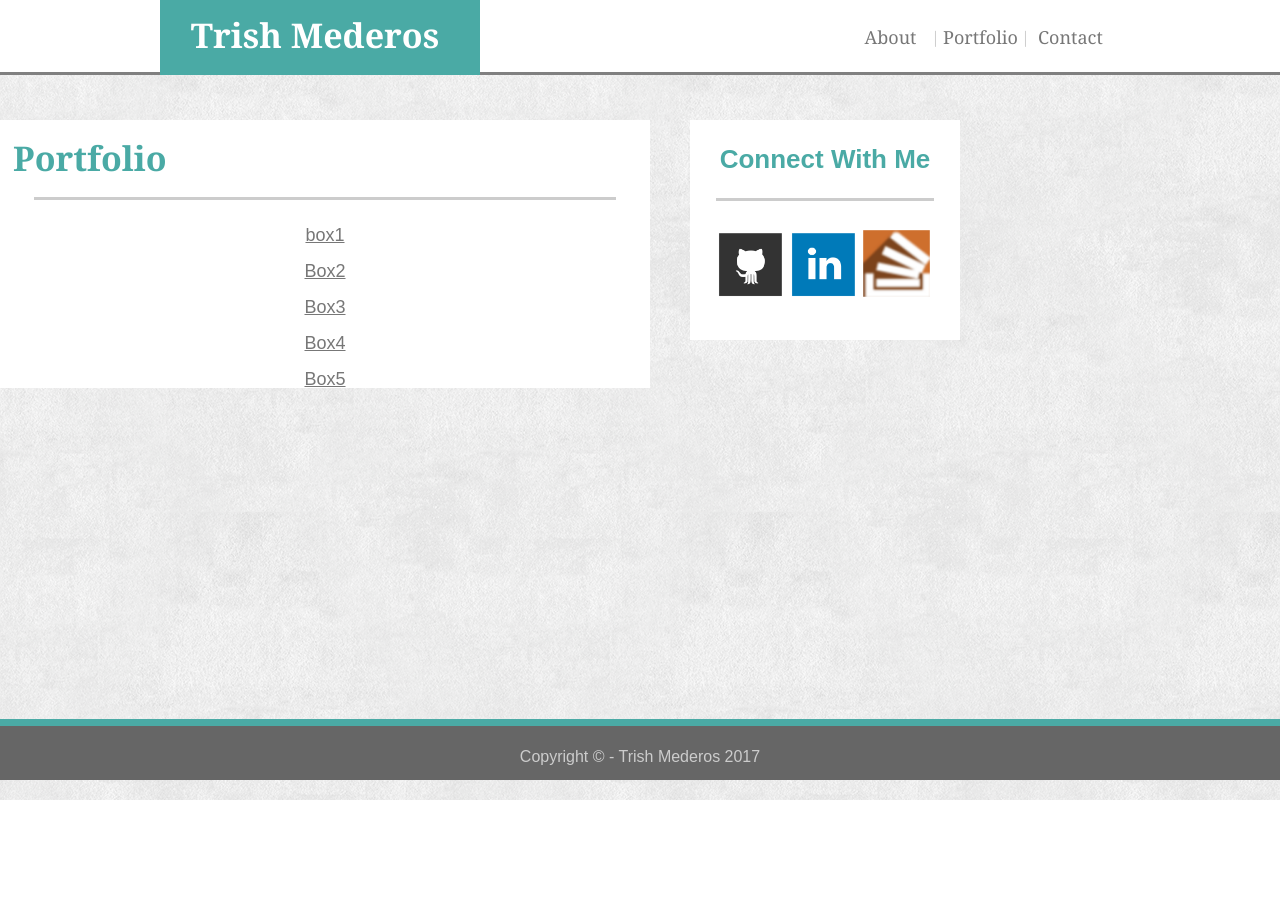
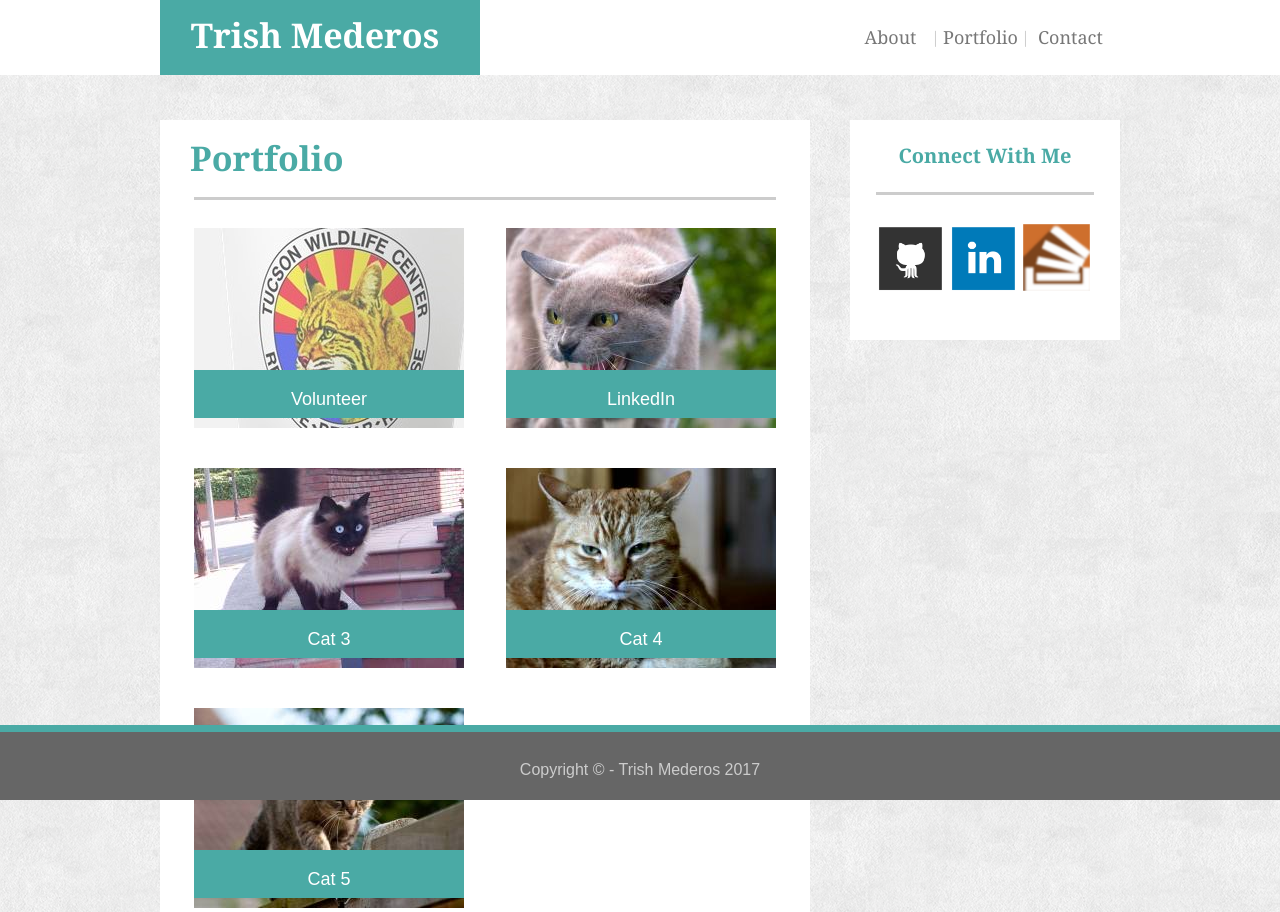
Before and after one commit to tmederos/Basic-Portfolio, a plain HTML site: page portfolio.html in a window 1280 px wide. Shown: the top 912 px of the page. Before the commit the page ends 800 px from the top, so only its background shows below. Drawn offline with Linux system fonts and the light colour scheme.

Commit message:
Final version of Homework

```diff
--- a/assets/css/style.css
+++ b/assets/css/style.css
@@ -12,12 +12,9 @@ body {
   line-height: 32px;
   background: #ffffff;
   background: url(../images/extra_clean_paper.png);
-
-  width: 960px;
   height: auto;
   line-height: 1
 }
-
 
 header {
   position: fixed;
@@ -28,7 +25,7 @@ header {
   height: 75px;
   width: 100%;
   margin: 0 auto;
-  border-bottom: solid grey;
+  border-bottom: #dddddd;
 }
 
 .menuBar {
@@ -72,10 +69,19 @@ h1 {
 h2 {
     font-family: 'Georgia', Times, Times New Roman, serif;
     display: block;
-    margin: 13px;
+    margin: 13px 30px 13px;
     text-align: left;
     color: #4aaaa5;
 }
+h3 {
+    font-family: 'Georgia', Times, Times New Roman, serif;
+    font-size: 20px;
+    font-weight: bold;
+    margin: 26px;
+    color: #4aaaa5;
+}
+
+
 #myName {
     position: relative;
     background: #4aaaa5;
@@ -92,17 +98,17 @@ h2 {
     margin-top: 120px;
 }
 
-#about, #contact {
+#about, #contact, #portfolio {
   float: left;
   position: relative;
   left: 0;
   width: 650px;
   margin-right: 40px;
   background: #ffffff;
-  margin-bottom: 100px;
+  margin-bottom: 125px;
 }
 
-#about hr, #contact hr {
+#about hr, #contact hr, #portfolio hr {
   margin-left: 34px;
   margin-right: 34px;
   background: #cccccc;
@@ -111,25 +117,42 @@ h2 {
   overflow: hidden;
 }
 #contact form {
-    margin: 20px;
-    margin-left: 34px;
-    color: color: #777777;
-    font-size: 21px;
+    float: left;
+    margin: 0px 20px 20px 34px;
+    color: #777777;
+    font-size: 18px;
 }
 #contact p {
-    margin-top: 25px;
+   float: left;
+   margin-top: 25px;
+   color: #777777;
+   font-size: 18px;
+  }
+
+#about p {
+    margin: 20px;
+    color: #777777;
+    font-size: 20px;
+    line-height: 1.2;
+    background: #ffffff;
+    text-align: left;
 }
 #contact textarea {
+    float: left;
     width: 575px;
     height: 120px;
     margin-top: 10px;
     border: #dddddd solid 1px;
+
 }
 input {
+    float: left;
     width: 575px;
-    height: 24px;
+    height: 30px;
     margin-top: 10px;
+    text-align: left
 }
+
 #submit {
     width: 150px;
     height: 50px;
@@ -138,6 +161,7 @@ input {
     color: white;
     font-size: 21px;
     border: none;
+    text-align: center;
 }
 
 #Portfolio-Pic {
@@ -146,15 +170,6 @@ input {
     margin: 20px;
     margin-left: 30px;
     margin-bottom: 10px;
-}
-
-#about p {
-    margin: 20px;
-    color: #777777;
-    font-size: 20px;
-    line-height: 1.2;
-    background: #ffffff;
-    text-align: left;
 }
 
 .connect {
@@ -171,12 +186,7 @@ input {
     border: none;
     overflow: hidden;
 }
-h3 {
-    font-size: 26px;
-    font-weight: bold;
-    margin: 26px;
-    color: #4aaaa5;
-}
+
 ul {
     margin-left: 26px;
 }
@@ -184,6 +194,44 @@ a {
     color: #777777;
     font-size: 18px;
 }
+
+.portImage img {
+    width: 270px;
+}
+
+.leftImg {
+    position: relative;
+    float: left;
+    overflow: hidden;
+    margin-top: 20px;
+    margin-bottom: 20px;
+    margin-left: 34px;
+    width: 270px;
+    height: 200px;
+}
+
+.rightImg {
+    position: relative;
+    float: right;
+    overflow: hidden;
+    margin-top: 20px;
+    margin-bottom: 20px;
+    margin-right: 34px;
+    width: 270px;
+    height: 200px;
+}
+
+.label {
+    position: absolute;
+    width: 270px;
+    bottom: 10px;
+    background: #4aaaa5;
+    color: #ffffff;
+    text-align: center;
+    padding-top: 20px;
+    padding-bottom: 10px;
+}
+
 .iconlink {
     width: 70px;
     height: 70px;
@@ -196,12 +244,11 @@ footer {
   clear: both;
   position: fixed;
   width: 100%;
-  height: 61px;
-  margin-bottom: 20px;
+  height: 75px;
+  border-top: solid #4aaaa5 7px;
   bottom: 0px;
   text-align: center;
   color: #cccccc;
   background: #666666;
-  line-height: 61px;
-  border-top: solid #4aaaa5 7px;
+  line-height: 75px;
 }
--- a/portfolio.html
+++ b/portfolio.html
@@ -22,9 +22,9 @@
       <!-- Nav - Menu options Section  -->
       <div id="menu">
         <!-- Three choices: About/Portfolio/Contact -->
-        <p><a href="#">About</a></p>
+        <p><a href="index.html">About</a></p>
           <h6>|</h6>
-        <p><a href="portfolio.html">Portfolio</a></p>
+        <p><a href="#">Portfolio</a></p>
           <h6>|</h6>
         <p><a href="contact.html">Contact</a></p>
       </div>
@@ -36,42 +36,37 @@
   <section id="contact">
       <h2>Portfolio</h2>
       <hr>
-    <a href="" target="_blank">
-      <div class="leftBox imageBox">
-
-        <img src="">
-        <div class="boxLabel">box1</div>
+    <a href="http://tucsonwildlife.com/" target="_blank">
+      <div class="leftImg portImage">
+        <img src="assets/images/TWC.jpg" alt="Wildlife Center">
+        <div class="label">Volunteer</div>
       </div>
     </a>
-    <a href="" target="_blank">
-
-      <div class="imageBox">
-
-        <img src="" class="ImgLink">
-        <div class="boxLabel">Box2</div>
+    <a href="https://www.linkedin.com/in/trish-mederos-24b1b72/" target="_blank">
+      <div class="rightImg portImage">
+        <img src="assets/images/box2.jpg" alt="LinkedIn">
+        <div class="label">LinkedIn</div>
       </div>
 
     </a>
-    <a href="" target="_blank">
-      <div class="imageBox">
-
-        <img src="">
-        <div class="boxLabel">Box3</div>
-      </div>
-    </a>
-    <a href="" target="_blank">
-      <div class="imageBox">
-
-        <img src="">
-        <div class="boxLabel">Box4</div>
+    <a href="#" target="_blank">
+      <div class="leftImg portImage">
+        <img src="assets/images/box3.jpg" alt="Cat">
+        <div class="label">Cat 3</div>
       </div>
     </a>
 
-    <a href="" target="_blank">
-      <div class="imageBox">
+    <a href="#" target="_blank">
+      <div class="rightImg portImage">
+        <img src="assets/images/box4.jpg" alt="Cat">
+        <div class="label">Cat 4</div>
+      </div>
+    </a>
 
-        <img src="">
-        <div class="boxLabel">Box5</div>
+    <a href="#" target="_blank">
+      <div class="leftImg portImage">
+        <img src="assets/images/box5.jpg" alt="Cat">
+        <div class="label">Cat 5</div>
       </div>
     </a>
   </section>
@@ -86,7 +81,7 @@
 
         <li><a href="https://www.linkedin.com/in/trish-mederos-24b1b72/" target="_blank"><img src="assets/images/linkedin.png" alt="LinkedIn" class="iconlink"></a></li>
 
-        <li><a href="https://stackoverflow.com" target="_blank"><img src="assets/images/stackoverflow.png" alt="StackOverflow" class="iconlink" height="55px" width="55px"></a></li>
+        <li><a href="https://stackoverflow.com" target="_blank"><img src="assets/images/stackoverflow.png" alt="StackOverflow" class="iconlink" height=55 width=55></a></li>
       </ul>
   </section>
 
```
Also changed, not shown: contact.html (+5 -10 lines), index.html (+2 -2 lines), assets/images/TWC.jpg (added), assets/images/TucsonWildlife.jpg (added), assets/images/box2.jpg (added), assets/images/box3.jpg (added), assets/images/box4.jpg (added), assets/images/box5.jpg (added), assets/images/box6.jpg (added), assets/images/if_stackoverflow-square-social-media_764927.png (deleted), assets/images/old_stackoverflow.png (deleted), 5 other files.
